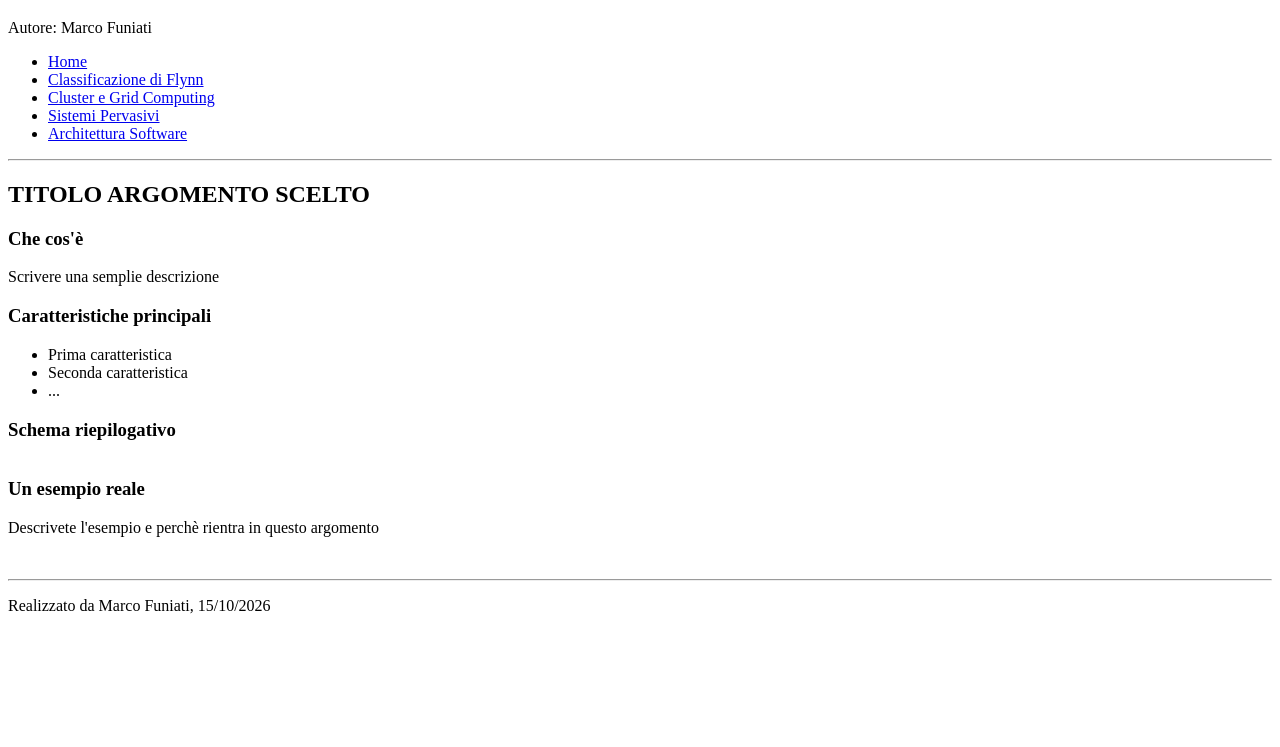
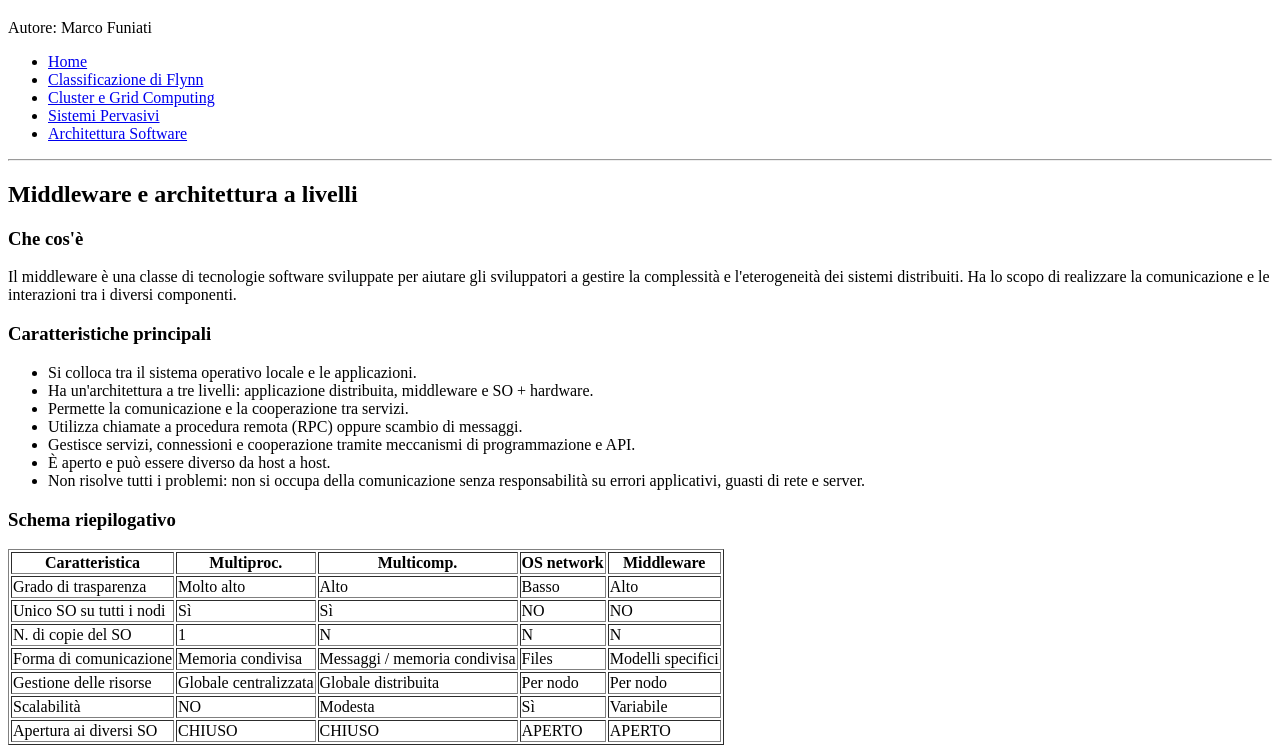
Before and after one commit to Funny7889/Modelli-Architetturali, a plain HTML site: page middleware.html in a window 1280 px wide. Shown: the part 61-808 px from the top of the page. Drawn offline with Linux system fonts and the light colour scheme.

Commit message:
modifica

```diff
--- a/middleware.html
+++ b/middleware.html
@@ -1,9 +1,10 @@
+
 <!DOCTYPE html>
 <html lang="en">
 <head>
     <meta charset="UTF-8">
     <meta name="viewport" content="width=device-width, initial-scale=1.0">
-    <title>Modelli architeturali</title>
+    <title>Middleware</title>
 </head>
 <body>
 
@@ -23,56 +24,124 @@
         </ul>
     </nav>
 
-
     <hr>
 
-
-<!-- contenuto da fare voi-->
     <main>
 
         <!--2. Titolo argomento -->
-    <h2>TITOLO ARGOMENTO SCELTO</h2>
+        <h2>Middleware e architettura a livelli</h2>
 
         <!--3. Presentazione dell'argomento -->
         <section>
             <h3>Che cos'è</h3>
-        <p>Scrivere una semplie descrizione</p>
+            <p>
+                Il middleware è una classe di tecnologie software sviluppate
+                per aiutare gli sviluppatori a gestire la complessità e
+                l'eterogeneità dei sistemi distribuiti. Ha lo scopo di
+                realizzare la comunicazione e le interazioni tra i diversi
+                componenti.
+            </p>
         </section>
 
         <!--4. Elenco delle caratteristiche principali -->
         <section>
             <h3>Caratteristiche principali</h3>
             <ul>
-            <li>Prima caratteristica</li>
-            <li>Seconda caratteristica</li>
-            <li>...</li>
+                <li>Si colloca tra il sistema operativo locale e le applicazioni.</li>
+                <li>Ha un'architettura a tre livelli: applicazione distribuita, middleware e SO + hardware.</li>
+                <li>Permette la comunicazione e la cooperazione tra servizi.</li>
+                <li>Utilizza chiamate a procedura remota (RPC) oppure scambio di messaggi.</li>
+                <li>Gestisce servizi, connessioni e cooperazione tramite meccanismi di programmazione e API.</li>
+                <li>È aperto e può essere diverso da host a host.</li>
+                <li>Non risolve tutti i problemi: non si occupa della comunicazione senza responsabilità su errori applicativi, guasti di rete e server.</li>
             </ul>
         </section>
 
         <!--5. Tabella riassuntiva -->
         <section>
             <h3>Schema riepilogativo</h3>
-        <table>
-            <!-- inserire contenuto in righe e colonne -->
+
+            <table border="1">
+                <tr>
+                    <th>Caratteristica</th>
+                    <th>Multiproc.</th>
+                    <th>Multicomp.</th>
+                    <th>OS network</th>
+                    <th>Middleware</th>
+                </tr>
+                <tr>
+                    <td>Grado di trasparenza</td>
+                    <td>Molto alto</td>
+                    <td>Alto</td>
+                    <td>Basso</td>
+                    <td>Alto</td>
+                </tr>
+                <tr>
+                    <td>Unico SO su tutti i nodi</td>
+                    <td>Sì</td>
+                    <td>Sì</td>
+                    <td>NO</td>
+                    <td>NO</td>
+                </tr>
+                <tr>
+                    <td>N. di copie del SO</td>
+                    <td>1</td>
+                    <td>N</td>
+                    <td>N</td>
+                    <td>N</td>
+                </tr>
+                <tr>
+                    <td>Forma di comunicazione</td>
+                    <td>Memoria condivisa</td>
+                    <td>Messaggi / memoria condivisa</td>
+                    <td>Files</td>
+                    <td>Modelli specifici</td>
+                </tr>
+                <tr>
+                    <td>Gestione delle risorse</td>
+                    <td>Globale centralizzata</td>
+                    <td>Globale distribuita</td>
+                    <td>Per nodo</td>
+                    <td>Per nodo</td>
+                </tr>
+                <tr>
+                    <td>Scalabilità</td>
+                    <td>NO</td>
+                    <td>Modesta</td>
+                    <td>Sì</td>
+                    <td>Variabile</td>
+                </tr>
+                <tr>
+                    <td>Apertura ai diversi SO</td>
+                    <td>CHIUSO</td>
+                    <td>CHIUSO</td>
+                    <td>APERTO</td>
+                    <td>APERTO</td>
+                </tr>
             </table>
         </section>
 
         <!--6. Esempio reale a scelta -->
         <section>
             <h3>Un esempio reale</h3>
-        <p>Descrivete l'esempio e perchè rientra in questo argomento</p>
+            <p>
+                Un esempio è la chiamata locale e remota (RPC).
+                Nella chiamata locale, la procedura gira sullo stesso
+                computer. Nella RPC, il middleware invia la richiesta
+                a un altro computer e riporta il risultato, facendo
+                apparire la chiamata come locale.
+            </p>
         </section>
-
 
         <!--7. Immagine a scelta-->
         <img src="">
+
     </main>
-
 
     <hr>
 
     <footer>
-    <p>Realizzato da Marco Funiati, 15/10/2026</p>
+        <p>Realizzato da Marco Funiati, Giogio Sancesario, Marco Vincenti, 15/10/2026</p>
     </footer>
 
 </body>
```
Also changed, not shown: architetturaSoftware.html (+1 -1 lines). Lines whose indentation alone changed are shown as unchanged.
